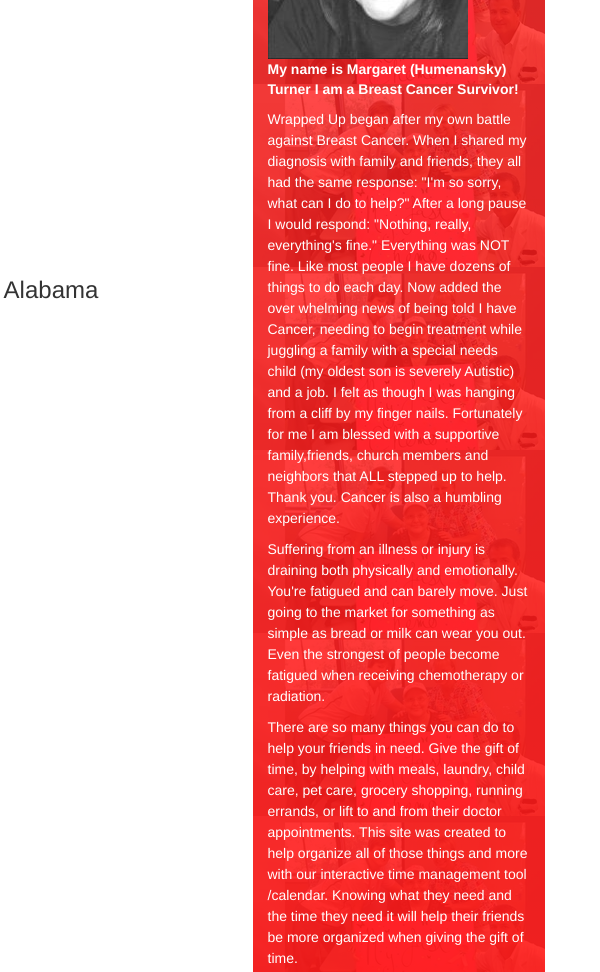
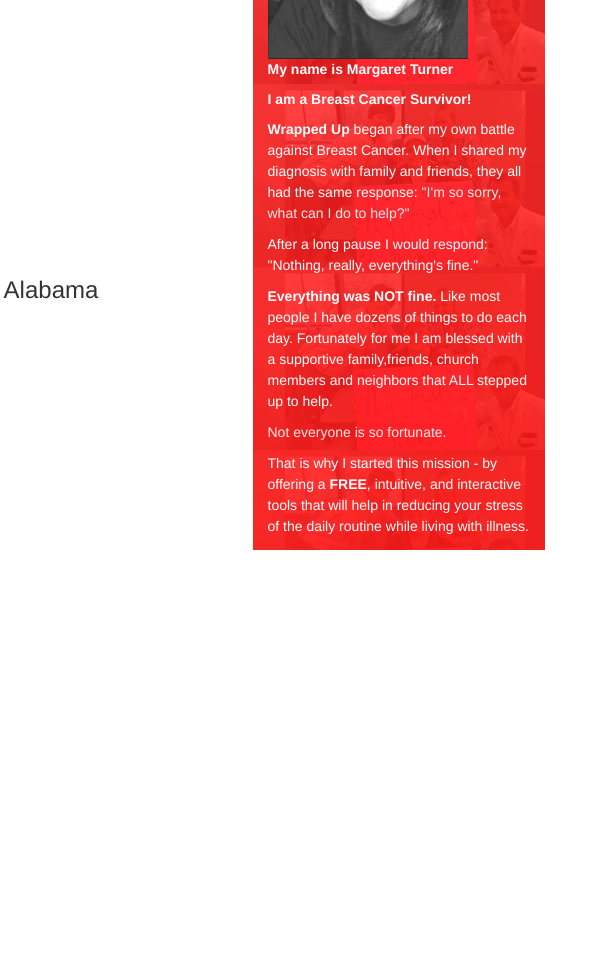
Before and after one commit to objectbb/wrappedup, a website: page web/index.html in a window 1280 px wide. Shown: the part 663-1635 px from the top of the page, 680-1280 px from the left. Drawn offline with nearby package versions, Linux system fonts and the light colour scheme; some packages are replaced by stand-ins of ours; files that its build step writes are made by us from their sources; a script that the page names is missing.

Commit message:
change sidebar verbiage

```diff
--- a/web/index.html
+++ b/web/index.html
@@ -102,19 +102,22 @@
                                 <br><br>
                                  <img class="img-responsive" src="./images/turnerlinkedin.jpg" width="200" height="200" alt="Margaret Turner">
 
-                                <p class="white_font"> <strong>My name is Margaret (Humenansky) Turner I am a Breast Cancer Survivor!</strong></p>
+                                <p class="white_font"> <strong>My name is Margaret Turner</strong></p>
+                                <p class="white_font"> <strong>I am a Breast Cancer Survivor!</strong></p>
                                 <p class="white_font lineheight">
-                                Wrapped Up began after my own battle against Breast Cancer.
-                                When I shared my diagnosis with family and friends, they all had the same response: "I'm so sorry, what can I do to help?"
-                                After a long pause I would respond: "Nothing, really, everything's fine."
-                                Everything was NOT fine. Like most people I have dozens of things to do each day. Now added the over whelming news of being told I have Cancer, needing to begin treatment while juggling a family with a special needs child (my oldest son is severely Autistic) and a job. I felt as though I was hanging from a cliff by my finger nails. Fortunately for me I am blessed with a supportive family,friends, church members and neighbors that ALL stepped up to help. Thank you. Cancer is also a humbling experience.
+                                <strong>Wrapped Up</strong> began after my own battle against Breast Cancer. When I shared my diagnosis with family and friends, they all had the same response: <span class="opacitystandard">"I'm so sorry, what can I do to help?"</span>
                                 </p>
                                 <p class="white_font lineheight">
-                                Suffering from an illness or injury is draining both physically and emotionally.  You're fatigued and can barely move. Just going to the market for something as simple as bread or milk can wear you out. Even the strongest of people become fatigued when receiving chemotherapy or radiation.
+                                    After a long pause I would respond: "Nothing, really, everything's fine."
+                                </p>
+                                 <p class="white_font lineheight">
+                                <strong>Everything was NOT fine.</strong> Like most people I have dozens of things to do each day. Fortunately for me I am blessed with a supportive family,friends, church members and neighbors that ALL stepped up to help.
+                                </p>
+                                <p class="white_font lineheight opacitystandard">
+                                    Not everyone is so fortunate.
                                 </p>
                                 <p class="white_font lineheight">
-                                There are so many things you can do to help your friends in need. Give the gift of time, by helping with meals, laundry, child care, pet care, grocery shopping, running errands, or lift to and from their doctor appointments.  This site was created to help organize all of those things and more with our interactive time management tool /calendar. Knowing what they need and the time they need it will help their friends be more organized when giving the gift of time.
-                                </p>
+                                  That is why I started this mission - by offering a <strong>FREE</strong>, intuitive, and interactive tools that will help in reducing your stress of the daily routine while living with illness.
                                 </div><!--/.sidebar-offcanvas-->
                                 </div><!--/row-->
                                 <hr>
```
Also changed, not shown: web/dist/main.min.css, web/dist/wrappedup.app.min.js.
